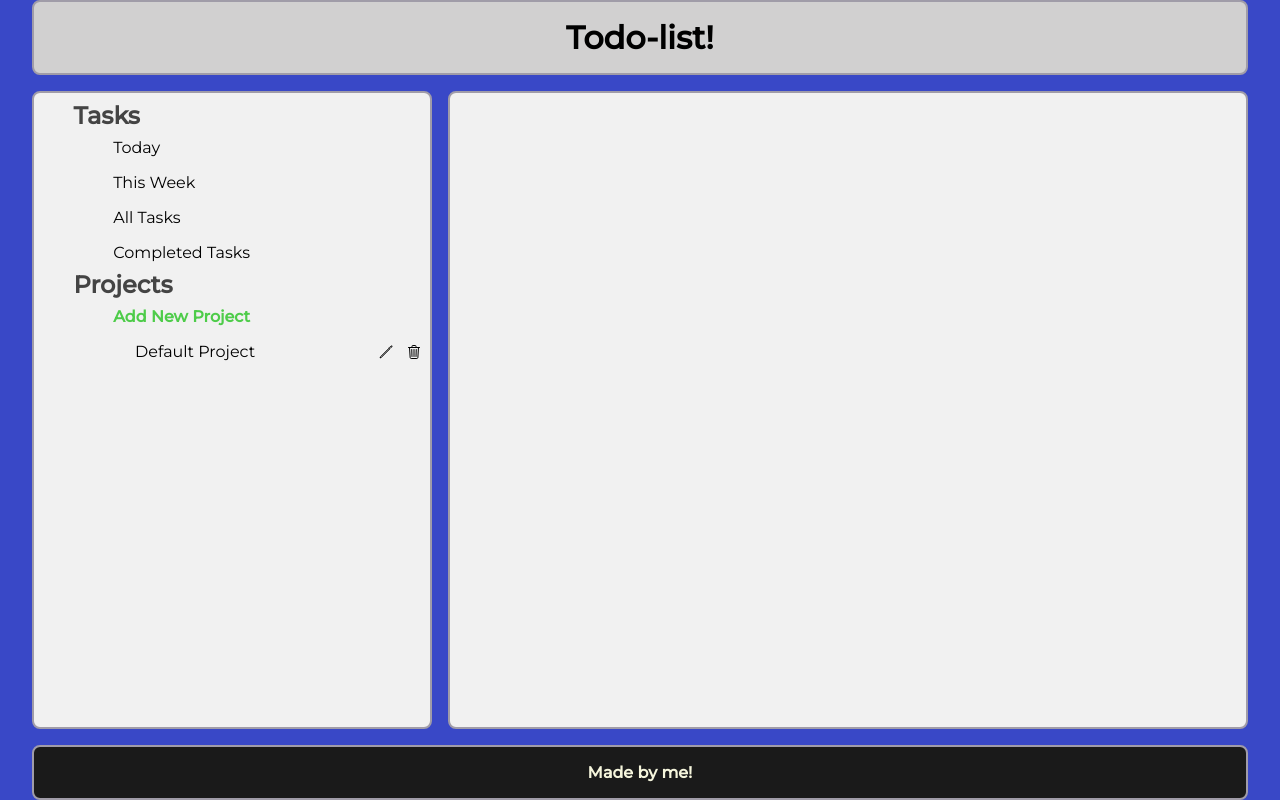
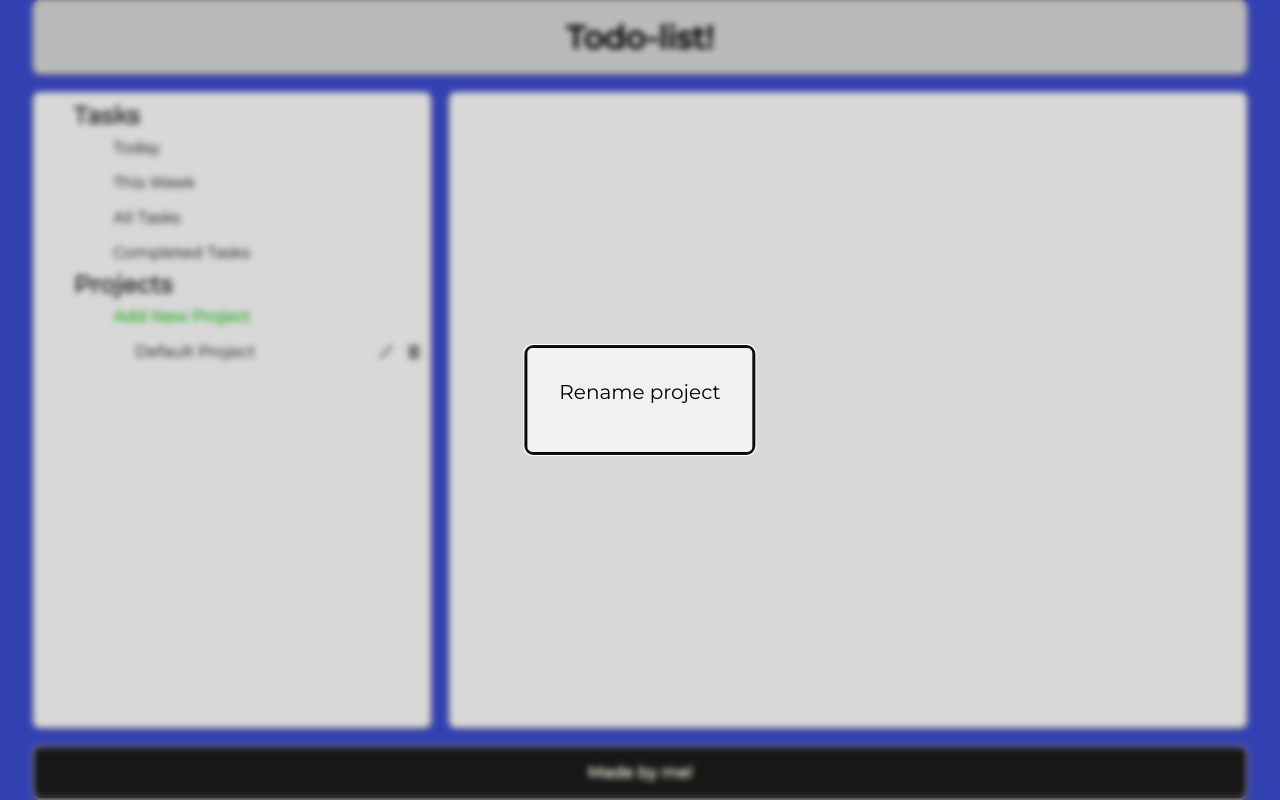
Before and after one commit to Romte1/todo-list, a website built with webpack: page src/index.html in a window 1280 px wide. Both pictures are taken after a click on the element 386 px from the left and 351 px from the top of the page. Built offline with nearby package versions, Linux system fonts and the light colour scheme.

Commit message:
More work done towards adding a functional edit button for renaming projects name

```diff
--- a/src/projectManagement.js
+++ b/src/projectManagement.js
@@ -113,7 +113,19 @@
     }
 
     function editProject(name) {
-        alert(name);
+        const body = document.querySelector('body');
+        const editProjectModal = document.createElement('dialog');
+        const editProjectP = document.createElement('p');
+
+        editProjectModal.setAttribute('class', 'modal-edit-project');
+        editProjectP.textContent = 'Rename project';
+
+        editProjectModal.appendChild(editProjectP);
+
+        body.appendChild(editProjectModal);
+        editProjectModal.showModal();
+
+
     }
 
     function deleteProject(name) {
--- a/src/styles.css
+++ b/src/styles.css
@@ -214,6 +214,60 @@ dialog.modal {
 
 }
 
+dialog.modal-edit-project {
+  display: grid;
+  grid-template-columns: auto auto;
+  grid-template-rows: auto auto;
+  gap: 16px;
+  padding:16px;
+  top: 50%;
+  left: 50%;
+  transform: translate(-50%, -50%);
+  text-align: center;
+  padding:32px;
+  background: rgb(241, 241, 241);
+  border-radius: 8px;
+
+  &::backdrop {
+      backdrop-filter: blur(3px);
+  }
+
+  >p {
+    font-size: 20px;
+    grid-row: 1;
+    grid-column: 1/3;
+  }
+
+  >button.btn-confirm {
+      padding: 8px 16px;
+      border-radius: 8px;
+      grid-row: 2;
+      grid-column: 1;
+      font-weight: 800;
+
+      &:hover {
+        background-color: rgb(81, 206, 56);
+        cursor: pointer;
+        color: white;
+      }
+  }
+
+  >button.btn-cancel {
+    padding: 8px 16px;
+    border-radius: 8px;
+    grid-row: 2;
+    grid-column: 2;
+    font-weight: 800;
+
+    &:hover {
+      background-color: rgba(255, 10, 10, 0.7);
+      cursor: pointer;
+      color: white;
+    }
+}
+
+}
+
 dialog.modal-delete-project {
   display: grid;
   grid-template-columns: auto auto;
```
